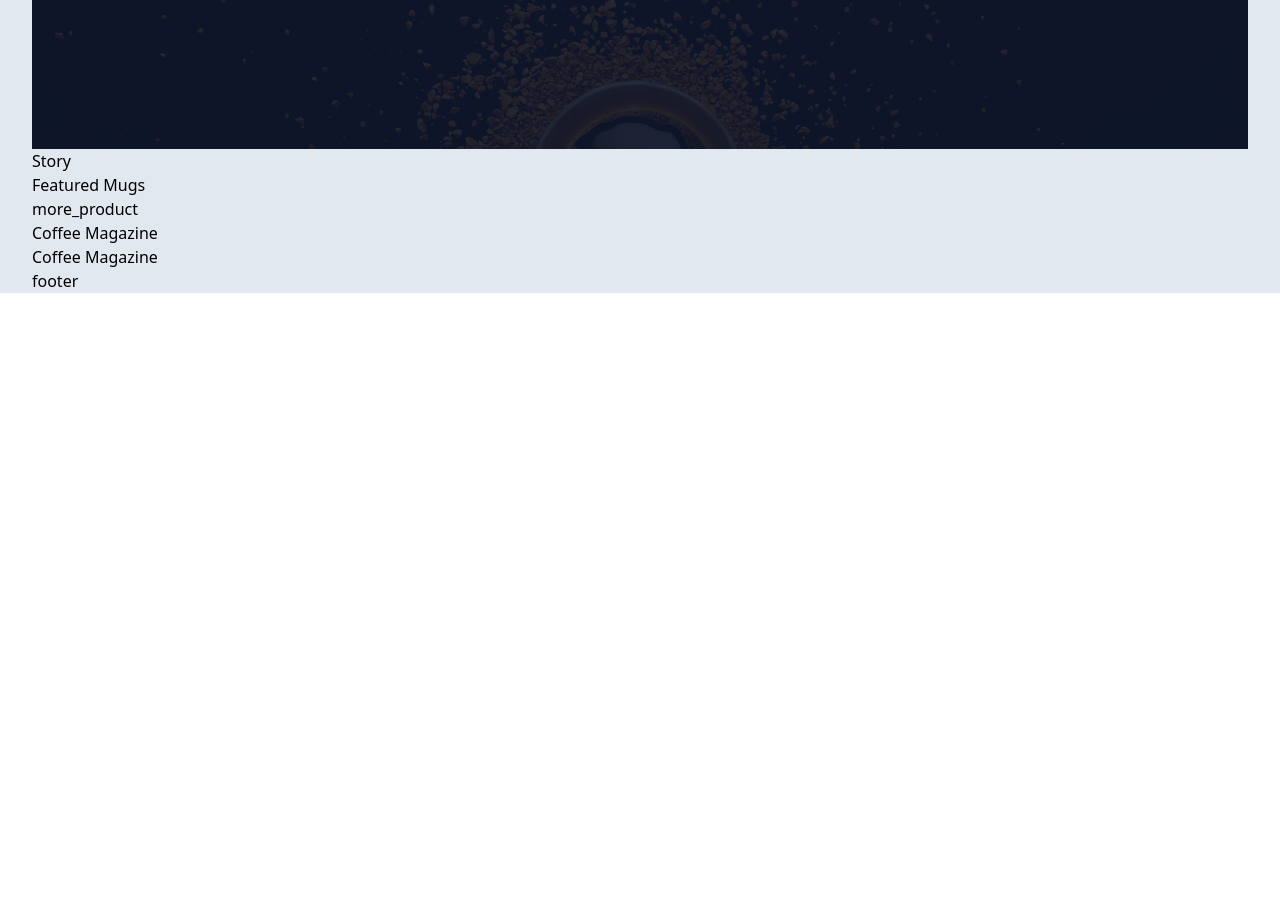
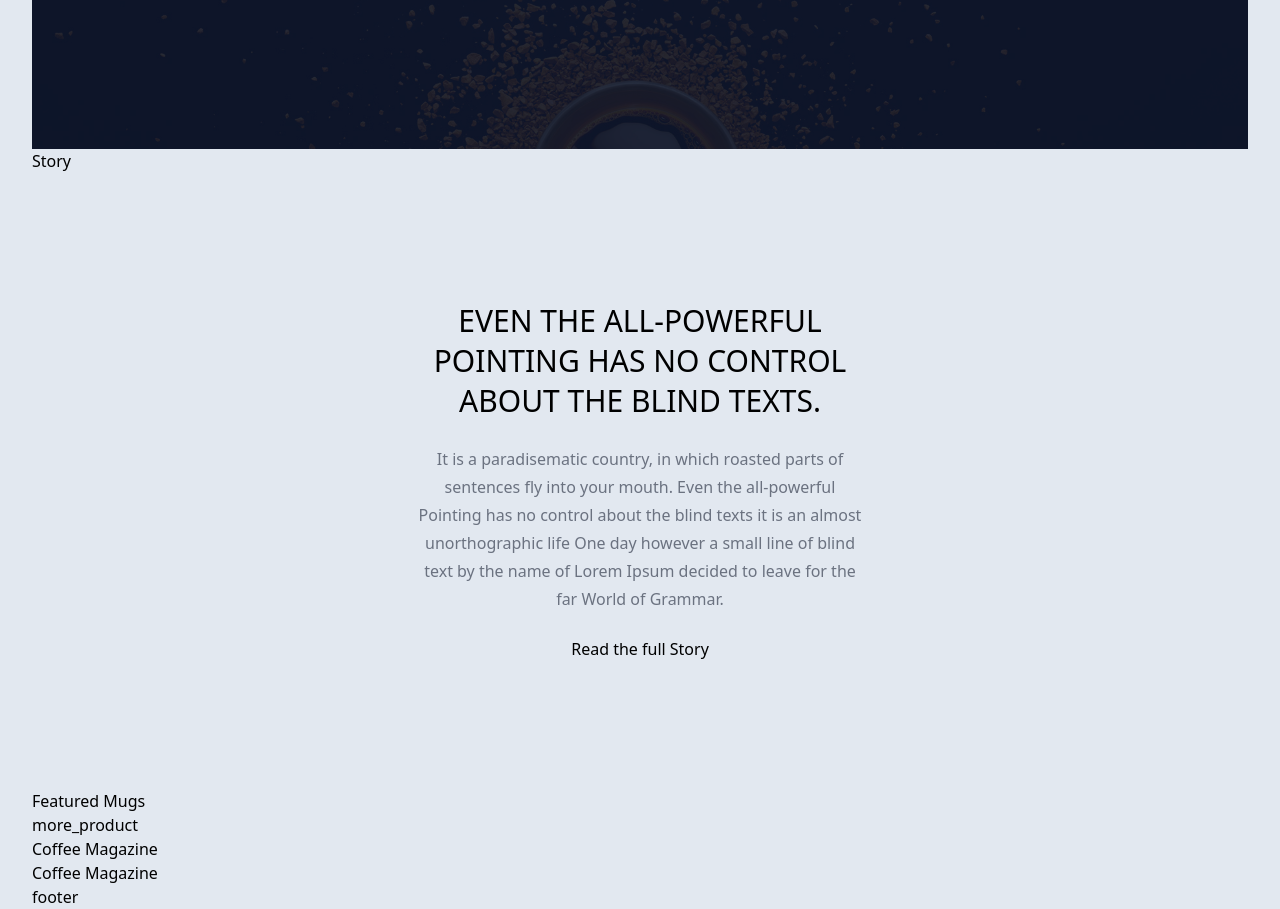
Before and after one commit to KhangNinh123/tailwindCSS-coffee-style, a website: page src/index.html in a window 1280 px wide. Shown: the part 473-1382 px from the top of the page. Before the commit the page ends 800 px from the top, so only its background shows below. Drawn offline with Linux system fonts and the light colour scheme.

Commit message:
add story

```diff
--- a/src/index.html
+++ b/src/index.html
@@ -63,6 +63,13 @@
         </div>
         <div class="story">
             Story
+            <div class="w-full h-full flex text-center justify-center items-center">
+                    <div class="px-96 py-32 text-center">
+                         <div class="text text-3xl mb-6 font-light leading-10 uppercase">Even the all-powerful Pointing has no control about the blind texts.</div>
+                         <div class="text-gray-500 leading-7 mb-6">It is a paradisematic country, in which roasted parts of sentences fly into your mouth. Even the all-powerful Pointing has no control about the blind texts it is an almost unorthographic life One day however a small line of blind text by the name of Lorem Ipsum decided to leave for the far World of Grammar.</div>
+                         <div><a href="#">Read the full Story</a></div>
+                    </div>
+            </div>
         </div>
         <div class="feature_dMugs">
             Featured Mugs
```
Also changed, not shown: dist/output.css.
